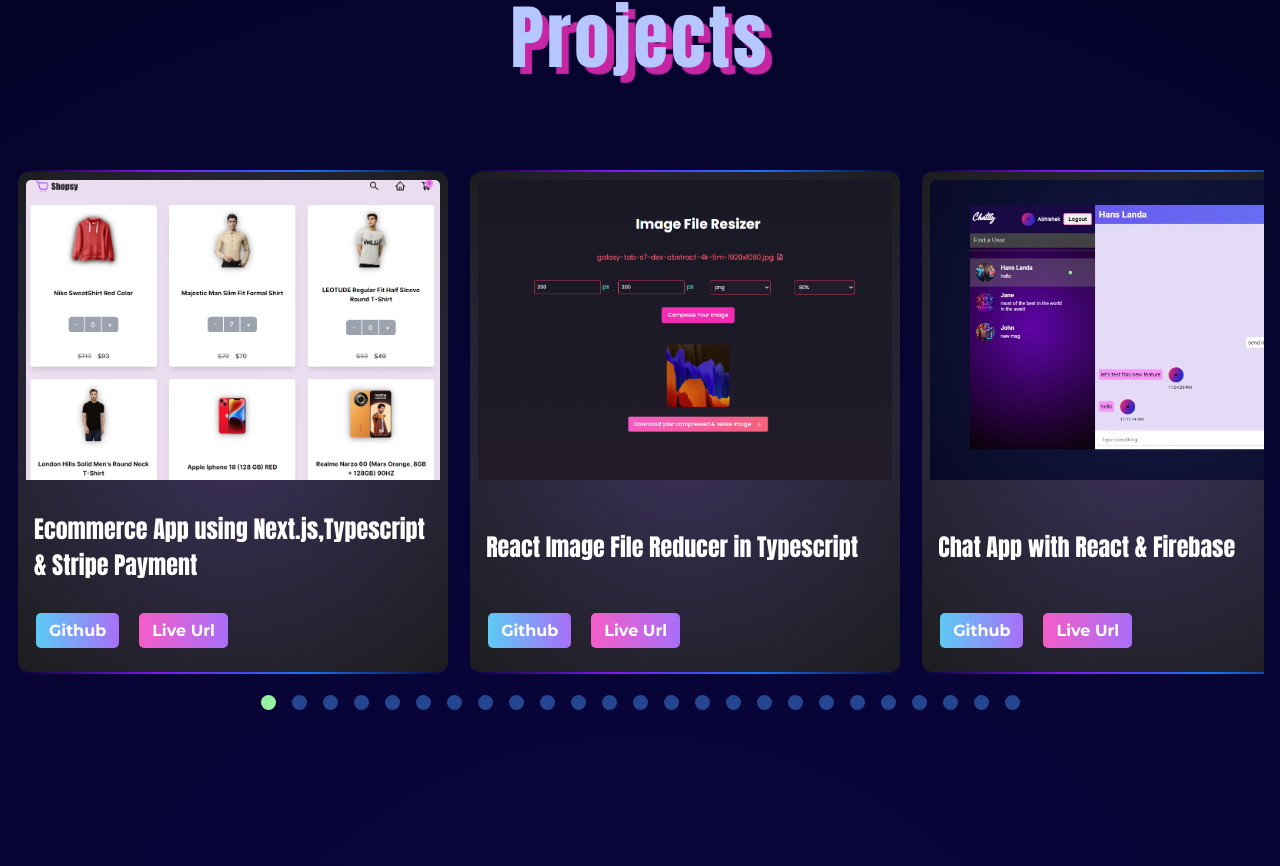
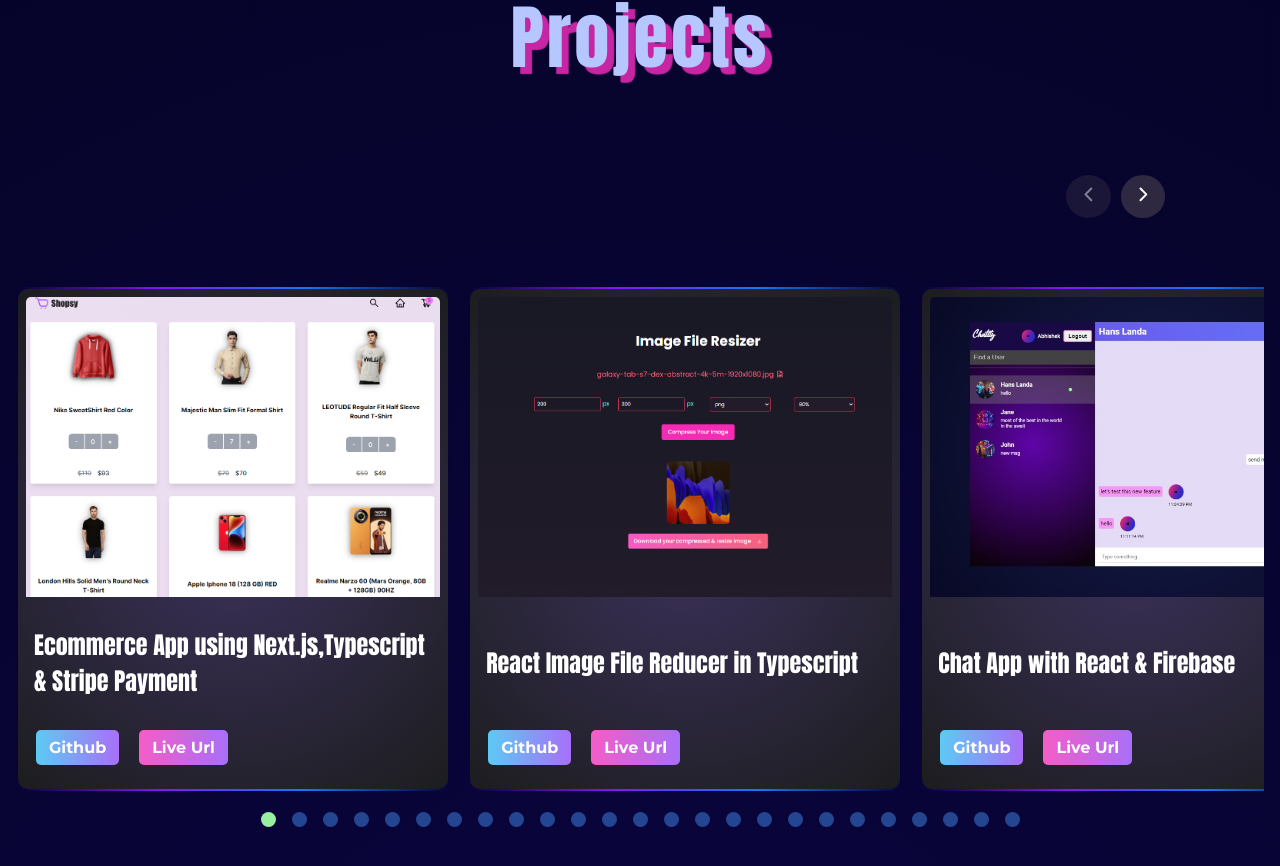
Before and after one commit to dazzlerabhi30800/portfolio-website-2, a React (Vite) app: page / in a window 1280 px wide. Shown: the part 1806-2672 px from the top of the page. Built offline with nearby package versions, Linux system fonts and the light colour scheme.

Commit message:
added nav buttons in project swiper

```diff
--- a/package.json
+++ b/package.json
@@ -16,7 +16,7 @@
     "react": "^18.2.0",
     "react-dom": "^18.2.0",
     "react-github-calendar": "^4.0.1",
-    "react-icons": "^4.10.1",
+    "react-icons": "^4.12.0",
     "swiper": "^9.4.1"
   },
   "devDependencies": {
--- a/src/Components/Projects.jsx
+++ b/src/Components/Projects.jsx
@@ -1,23 +1,40 @@
+import { useRef, useState } from "react";
 import { Pagination } from "swiper";
 import { Swiper, SwiperSlide } from "swiper/react";
 import "swiper/css";
 import "swiper/css/pagination";
 import { Resize } from "./Resize";
 import ProjectData from "./Styles/data/ProjectData.json";
+import { IoChevronBack, IoChevronForward } from "react-icons/io5";
 
 export const Projects = () => {
   const windowSize = Resize();
   const pData = ProjectData.projectData;
+  const swiperRef = useRef();
+  const [end, setEnd] = useState(false);
+  const [begin, setBegin] = useState(true);
+
   return (
     <section className="project--section" id="projects">
       <h2 data-aos="fade-up">
         Projects <span className="shadow--font">Projects</span>
       </h2>
+      <div className="navigation--buttons">
+        <button disabled={begin} onClick={() => swiperRef.current?.slidePrev()} className="nav--btn"><IoChevronBack /></button>
+        <button disabled={end} onClick={() => swiperRef.current?.slideNext()} className="nav--btn"><IoChevronForward /></button>
+      </div>
       <div className="project--wrapper">
         <Swiper
           modules={[Pagination]}
           pagination={{ clickable: windowSize > 600 && true }}
           spaceBetween={windowSize > 1400 ? 50 : 18}
+          onBeforeInit={(swiper) => {
+            swiperRef.current = swiper;
+          }}
+          onSlideChange={(swiper) => {
+            setEnd(swiper.isEnd);
+            setBegin(swiper.isBeginning);
+          }}
           slidesPerView={
             windowSize < 600
               ? 1.1
@@ -29,6 +46,7 @@ export const Projects = () => {
                   : 2
                 : 1.8
           }
+          // loop={true}
           className="mySwiper"
         >
           {pData.map((data, index) => {
--- a/src/Components/Styles/Project.css
+++ b/src/Components/Styles/Project.css
@@ -17,6 +17,13 @@
   z-index: 444;
   text-shadow: 7px 7px 1px #fa30c4c9;
   letter-spacing: 3px;
+}
+
+
+.navigation--buttons {
+  align-items: center;
+  gap: 5px;
+  display: none;
 }
 
 .project--section>h2>.shadow--font {
@@ -147,6 +154,32 @@
   :root {
     --var-bullet-size: 15px;
   }
+
+  .navigation--buttons {
+    display: flex;
+    width: 85%;
+    justify-content: end;
+    gap: 10px;
+    padding: 5px;
+    margin: 0 auto;
+  }
+
+  .nav--btn {
+    background: #2e2840;
+    border-radius: 50%;
+    font-size: 1.3rem;
+    padding: 9px 12px 8px;
+    transition: 0.3s linear;
+  }
+
+  .nav--btn:disabled {
+    opacity: 0.5;
+    cursor: not-allowed;
+  }
+
+  .nav--btn:hover {
+    background: #433a5d;
+  }
 }
 
 @media (width > 1400px) {
```
Also changed, not shown: 1 other file (tests, documents, lock files or other folders). Lines whose indentation alone changed are shown as unchanged.
